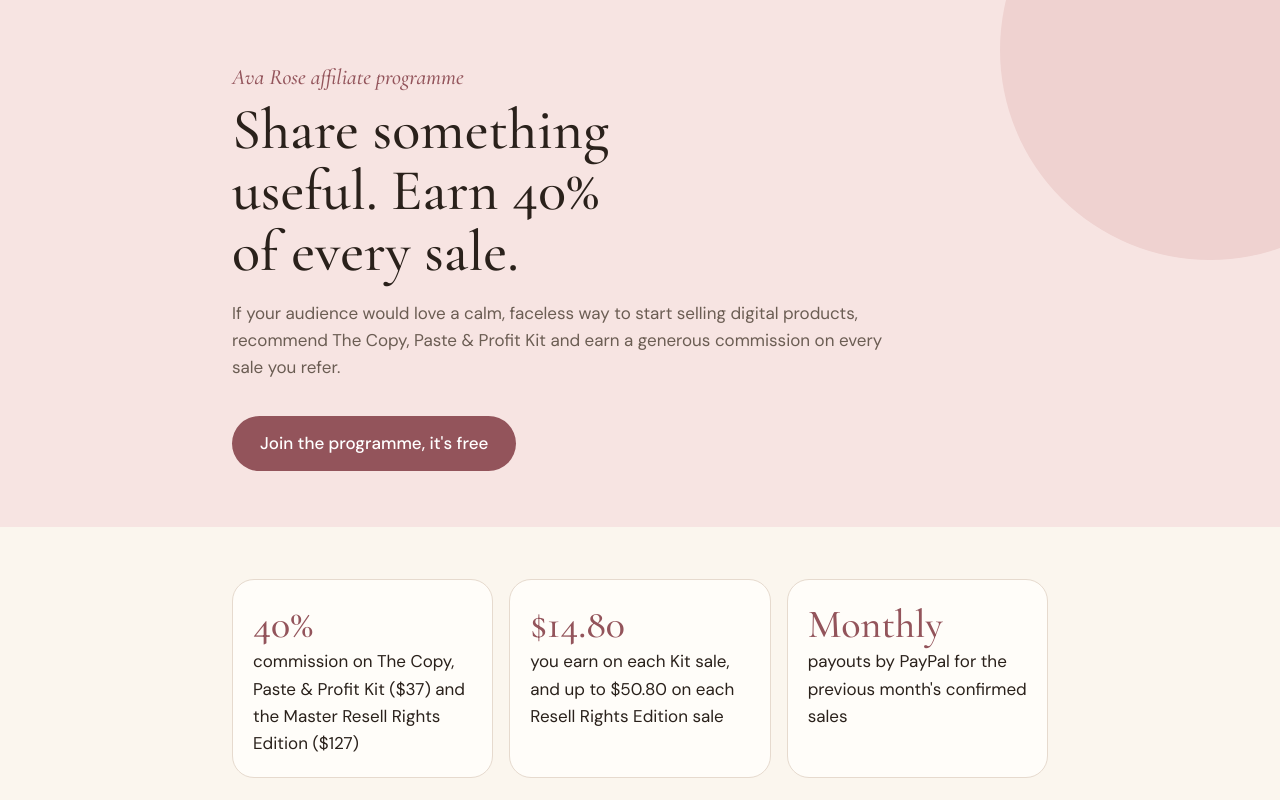
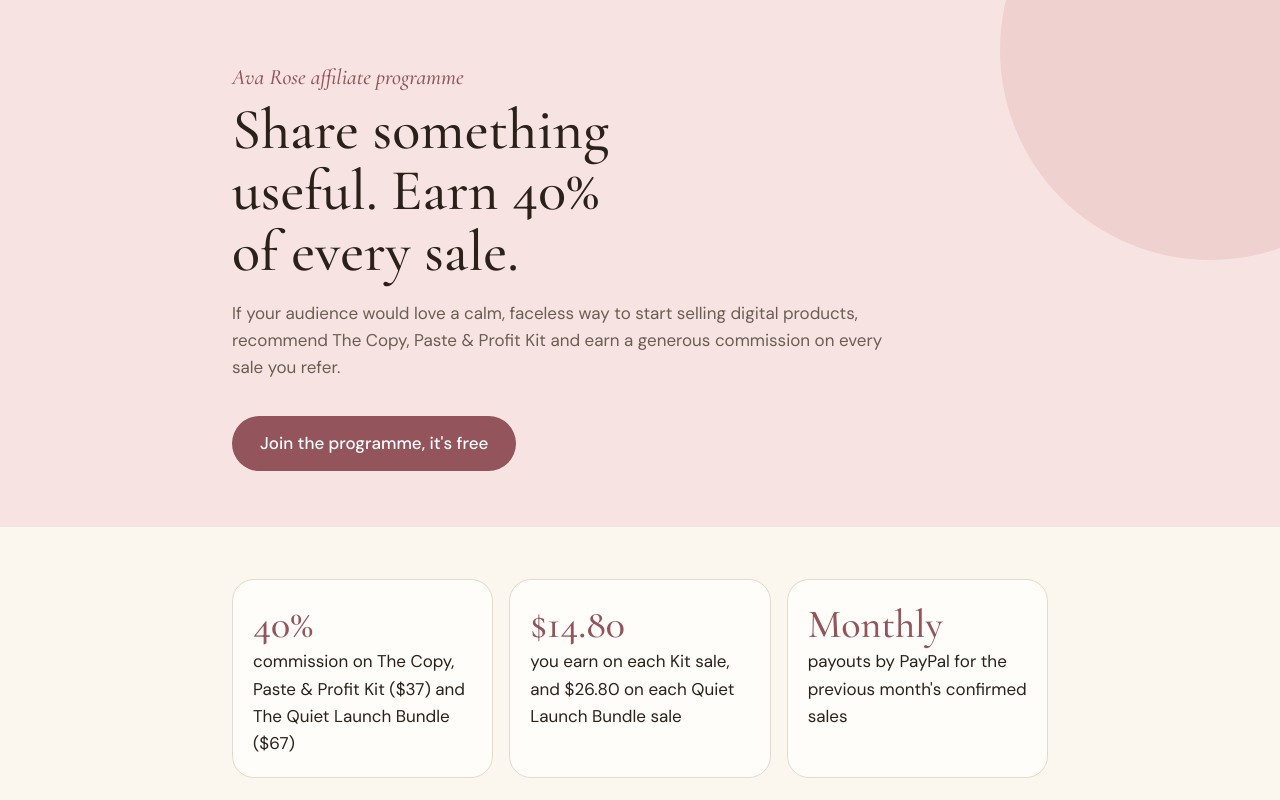
Before and after one commit to avarosedigital/kit, a plain HTML site: page affiliates/index.html in a window 1280 px wide. Shown: the top 800 px of the page. Drawn offline with nearby package versions, Linux system fonts and the light colour scheme.

Commit message:
Affiliate page: retire MRR edition, add Quiet Launch Bundle
Co-Authored-By: Claude Opus 5.5 <noreply@anthropic.com>
Claude-Session: https://claude.ai/code/session_01H47VrTymYF6ENptfewLLR9

```diff
--- a/affiliates/index.html
+++ b/affiliates/index.html
@@ -40,8 +40,8 @@ a{color:var(--deep)}
 
 <section><div class="wrap">
  <div class="grid">
-  <div class="card"><b>40%</b>commission on The Copy, Paste &amp; Profit Kit ($37) and the Master Resell Rights Edition ($127)</div>
-  <div class="card"><b>$14.80</b>you earn on each Kit sale, and up to $50.80 on each Resell Rights Edition sale</div>
+  <div class="card"><b>40%</b>commission on The Copy, Paste &amp; Profit Kit ($37) and The Quiet Launch Bundle ($67)</div>
+  <div class="card"><b>$14.80</b>you earn on each Kit sale, and $26.80 on each Quiet Launch Bundle sale</div>
   <div class="card"><b>Monthly</b>payouts by PayPal for the previous month's confirmed sales</div>
  </div>
 </div></section>
```
